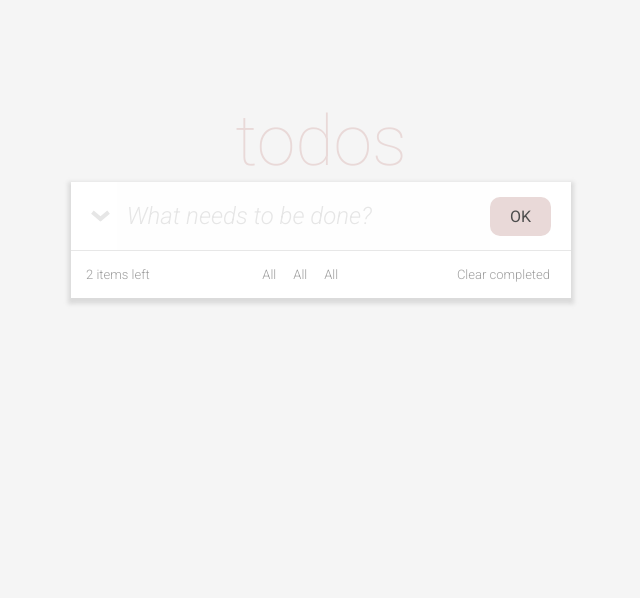
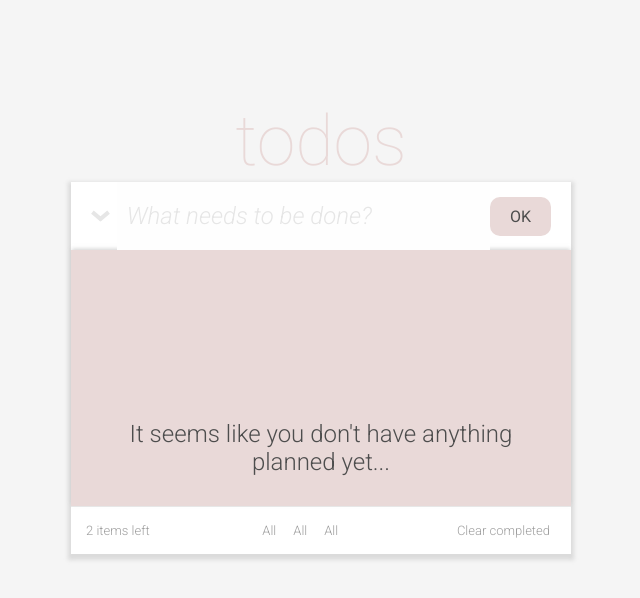
Before and after one commit to malinasavina/todos-test-task, a React (Create React App) app: page / in a window 1280 px wide. Shown: the top 598 px of the page, without its empty margins (319-959 px from the left). Built offline with nearby package versions, Linux system fonts and the light colour scheme.

Commit message:
Add NoTodos element for empty todo list

```diff
--- a/src/components/Todos.tsx
+++ b/src/components/Todos.tsx
@@ -3,6 +3,7 @@ import { useState } from 'react';
 import NewTodo from './NewTodo';
 import TodoList from './TodoList';
 import Footer from './Footer';
+import NoTodos from './NoTodos';
 
 import Todo from '../models/todo';
 
@@ -20,7 +21,7 @@ export default function Todos() {
     return (
         <div className="todos">
             <NewTodo onAddTodo={addTodoHandler} />
-            <TodoList items={todos} />
+            {todos.length === 0 ? <NoTodos /> : <TodoList items={todos} />}
             <Footer />
         </div>
     )
```
